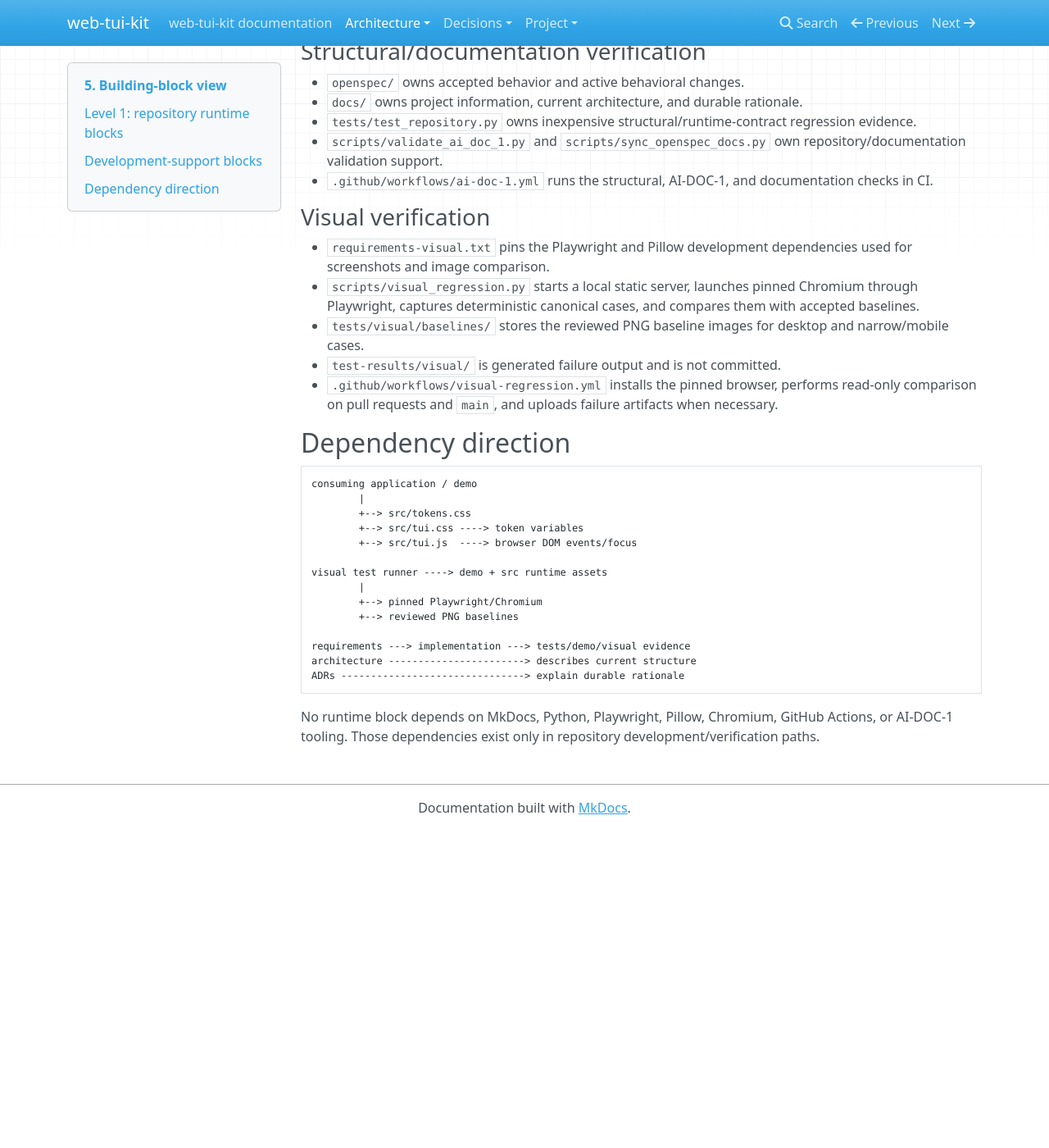
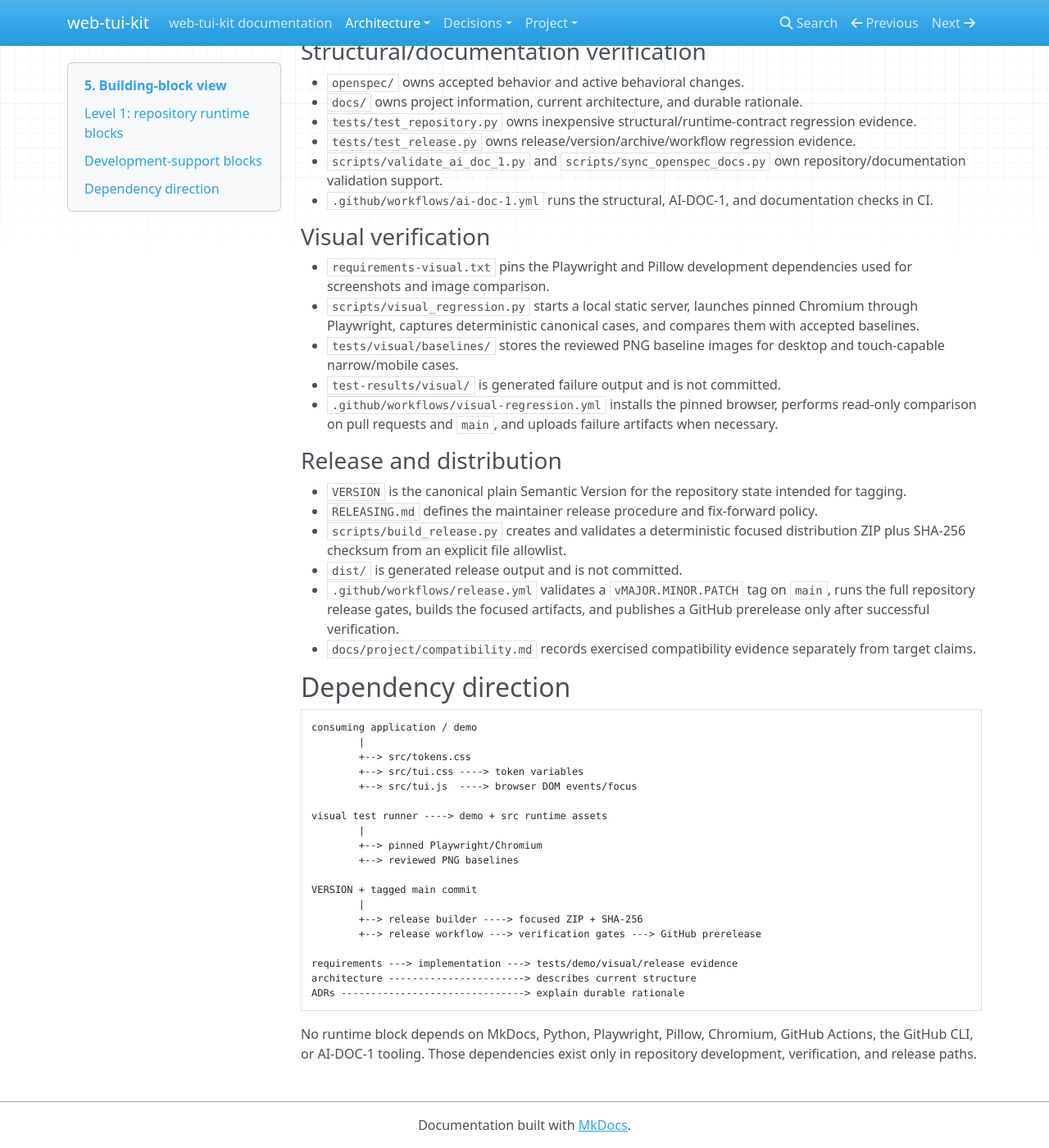
Before and after one commit to 1990jk1990/web-tui-kit, an MkDocs documentation site: the page built from docs/architecture/05-building-block-view.md, in a window 1280 px wide and 1400 px high, scrolled down 1029 px. Shown: the whole window at 82% size. Built offline with MkDocs 1.6.1, drawn with Linux system fonts in a browser that asks for light colours; nearby versions of some CDN libraries; before the commit the page ends 2042 px from its top, so only the background shows below that.

Commit message:
docs: add release distribution building blocks

````diff
--- a/docs/architecture/05-building-block-view.md
+++ b/docs/architecture/05-building-block-view.md
@@ -34,6 +34,7 @@ Provide broader executable examples. `components.html` covers general-purpose co
 - `openspec/` owns accepted behavior and active behavioral changes.
 - `docs/` owns project information, current architecture, and durable rationale.
 - `tests/test_repository.py` owns inexpensive structural/runtime-contract regression evidence.
+- `tests/test_release.py` owns release/version/archive/workflow regression evidence.
 - `scripts/validate_ai_doc_1.py` and `scripts/sync_openspec_docs.py` own repository/documentation validation support.
 - `.github/workflows/ai-doc-1.yml` runs the structural, AI-DOC-1, and documentation checks in CI.
 
@@ -41,9 +42,18 @@ Provide broader executable examples. `components.html` covers general-purpose co
 
 - `requirements-visual.txt` pins the Playwright and Pillow development dependencies used for screenshots and image comparison.
 - `scripts/visual_regression.py` starts a local static server, launches pinned Chromium through Playwright, captures deterministic canonical cases, and compares them with accepted baselines.
-- `tests/visual/baselines/` stores the reviewed PNG baseline images for desktop and narrow/mobile cases.
+- `tests/visual/baselines/` stores the reviewed PNG baseline images for desktop and touch-capable narrow/mobile cases.
 - `test-results/visual/` is generated failure output and is not committed.
 - `.github/workflows/visual-regression.yml` installs the pinned browser, performs read-only comparison on pull requests and `main`, and uploads failure artifacts when necessary.
+
+### Release and distribution
+
+- `VERSION` is the canonical plain Semantic Version for the repository state intended for tagging.
+- `RELEASING.md` defines the maintainer release procedure and fix-forward policy.
+- `scripts/build_release.py` creates and validates a deterministic focused distribution ZIP plus SHA-256 checksum from an explicit file allowlist.
+- `dist/` is generated release output and is not committed.
+- `.github/workflows/release.yml` validates a `vMAJOR.MINOR.PATCH` tag on `main`, runs the full repository release gates, builds the focused artifacts, and publishes a GitHub prerelease only after successful verification.
+- `docs/project/compatibility.md` records exercised compatibility evidence separately from target claims.
 
 ## Dependency direction
 
@@ -59,9 +69,14 @@ visual test runner ----> demo + src runtime assets
         +--> pinned Playwright/Chromium
         +--> reviewed PNG baselines
 
-requirements ---> implementation ---> tests/demo/visual evidence
+VERSION + tagged main commit
+        |
+        +--> release builder ----> focused ZIP + SHA-256
+        +--> release workflow ---> verification gates ---> GitHub prerelease
+
+requirements ---> implementation ---> tests/demo/visual/release evidence
 architecture -----------------------> describes current structure
 ADRs -------------------------------> explain durable rationale
 ```
 
-No runtime block depends on MkDocs, Python, Playwright, Pillow, Chromium, GitHub Actions, or AI-DOC-1 tooling. Those dependencies exist only in repository development/verification paths.
+No runtime block depends on MkDocs, Python, Playwright, Pillow, Chromium, GitHub Actions, the GitHub CLI, or AI-DOC-1 tooling. Those dependencies exist only in repository development, verification, and release paths.
````
